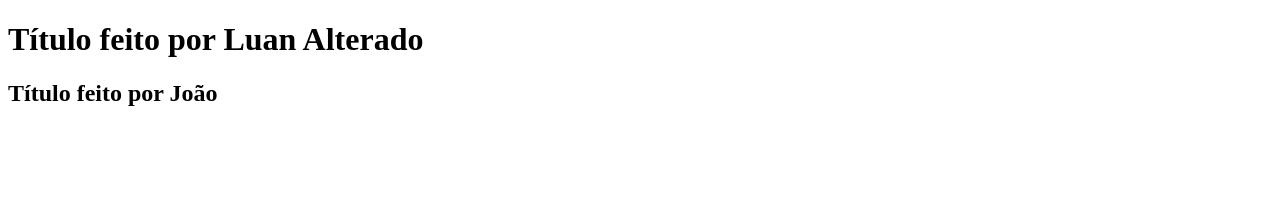
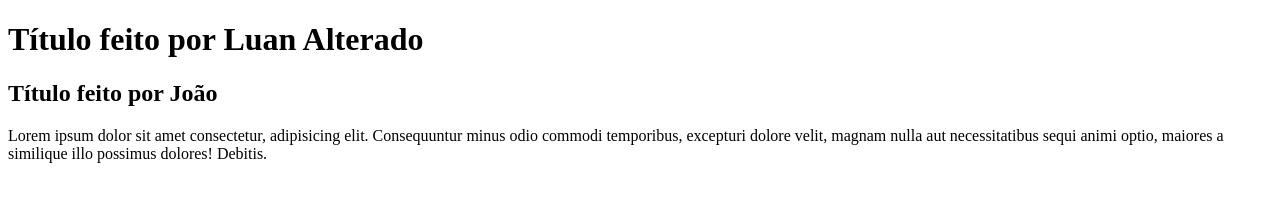
Before and after one commit to luan313/aula-git-essencial, a plain HTML site: page index.html in a window 1280 px wide. Drawn offline with Linux system fonts and the light colour scheme.

Commit message:
Alterado cor de fundo da página inicial

```diff
--- /dev/null
+++ b/estilo.css
@@ -0,0 +1,3 @@
+body {
+    background: gray;
+}
--- a/index.html
+++ b/index.html
@@ -10,5 +10,12 @@
     <h1>Título feito por Luan Alterado</h1>
     <h2>Título feito por João</h2>
 
+    <p>
+        Lorem ipsum dolor sit amet consectetur, adipisicing elit.
+        Consequuntur minus odio commodi temporibus, excepturi dolore
+        velit, magnam nulla aut necessitatibus sequi animi optio,
+        maiores a similique illo possimus dolores! Debitis.
+    </p>
+
 </body>
 </html>
```
